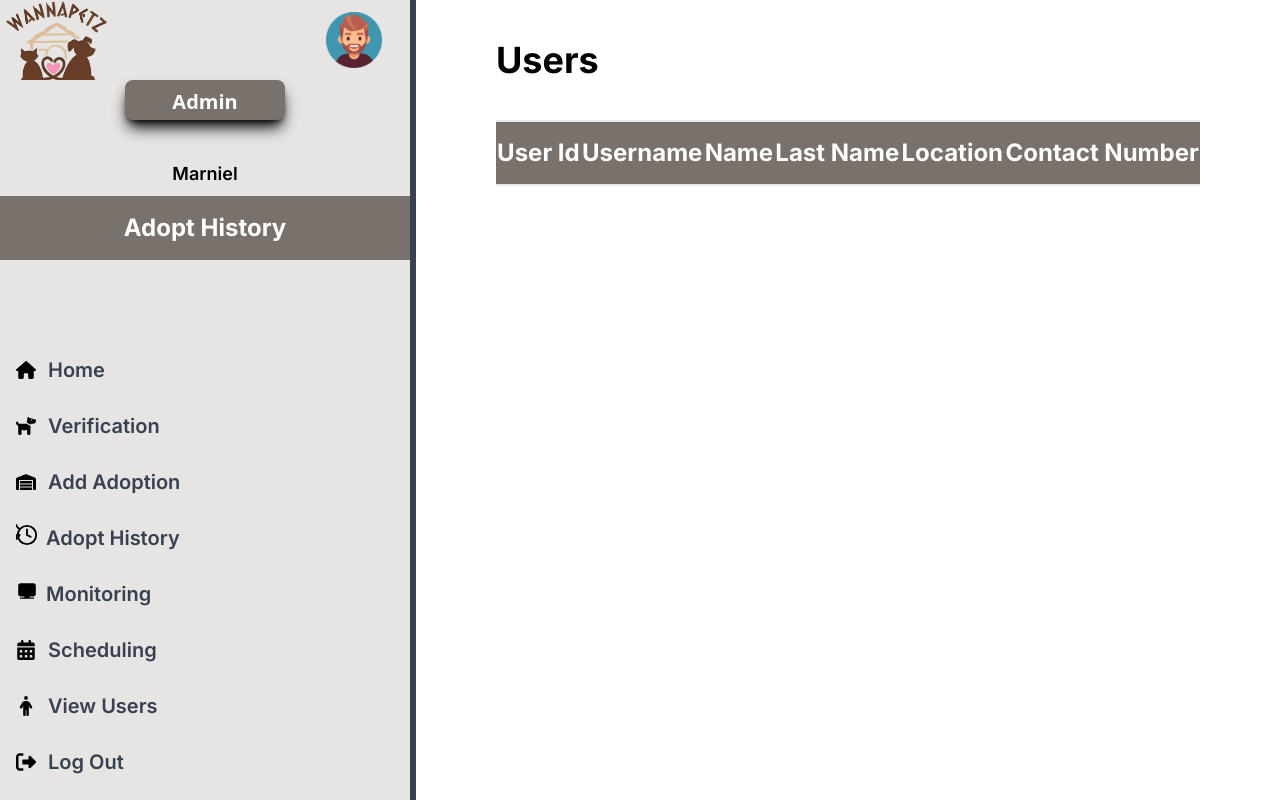
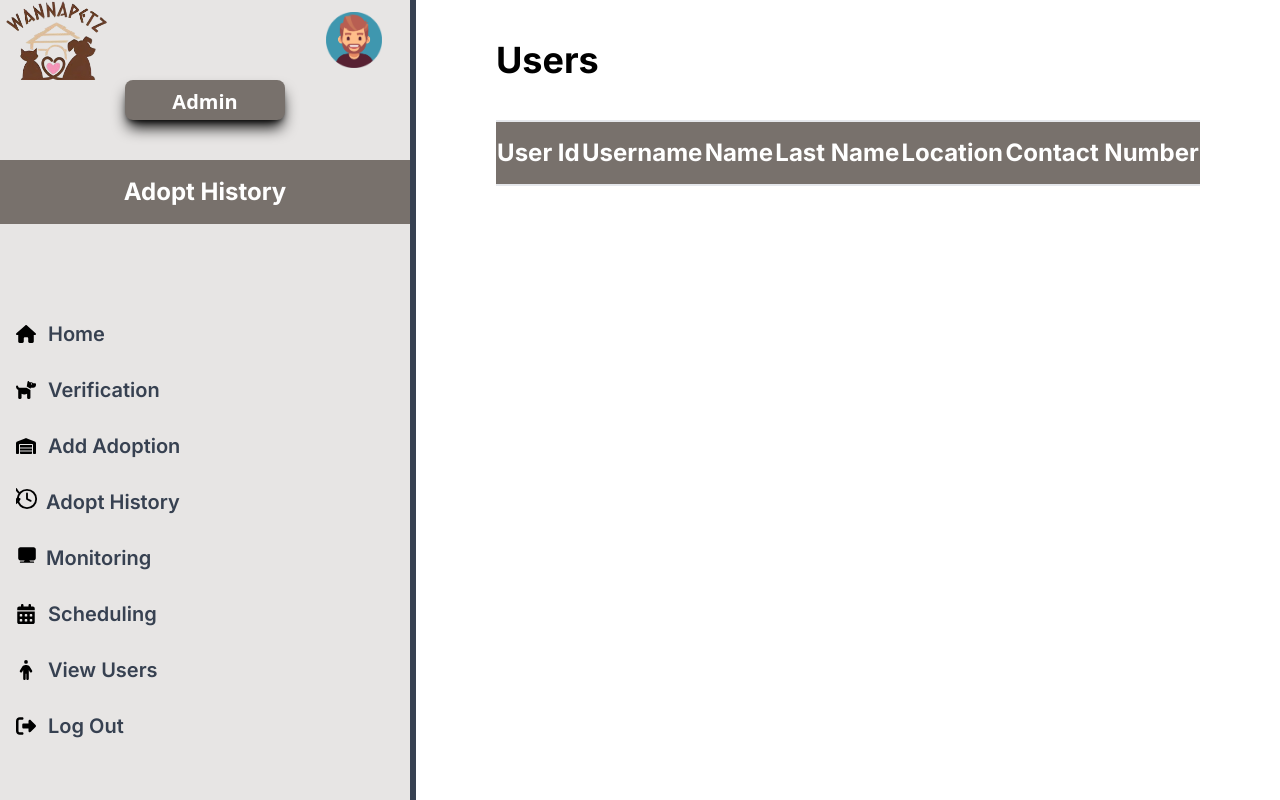
Before and after one commit to Marnsilog/wannapetzmarnsarfarf, a website: page public/admin_userview.html in a window 1280 px wide. Drawn offline with nearby package versions, Linux system fonts and the light colour scheme; no server answers; a web font is replaced by a local one.

Commit message:
dawdwdaw

```diff
--- a/public/admin_userview.html
+++ b/public/admin_userview.html
@@ -24,7 +24,7 @@
                 </div>
             </div>
             <div class="font-Inter text-center mt-10">
-                <p class="text-lg font-semibold" id="username">Marniel</p>
+                <p class="text-lg font-semibold" id="username"></p>
                 <div class="w-full h-16 bg-stone-500 mt-2">
                     <p class="text-white text-2xl font-bold pt-4" id="menuname">Adopt History</p>
                 </div>
```
Also changed, not shown: public/admin_adopt_history.html (+1 -1 lines), public/admin_dashboard.html (+1 -1 lines), public/admin_monitoring.html (+1 -1 lines), public/admin_scheduling.html (+1 -1 lines), public/admin_verification.html (+1 -1 lines), public/client_adopt_a_pet.html (+1 -1 lines), public/client_adopt_history.html (+1 -1 lines), public/client_adoption.html (+1 -1 lines), public/client_dashboard.html (+1 -1 lines), public/client_monitoring.html (+1 -1 lines), public/client_scheduling.html (+1 -1 lines).
